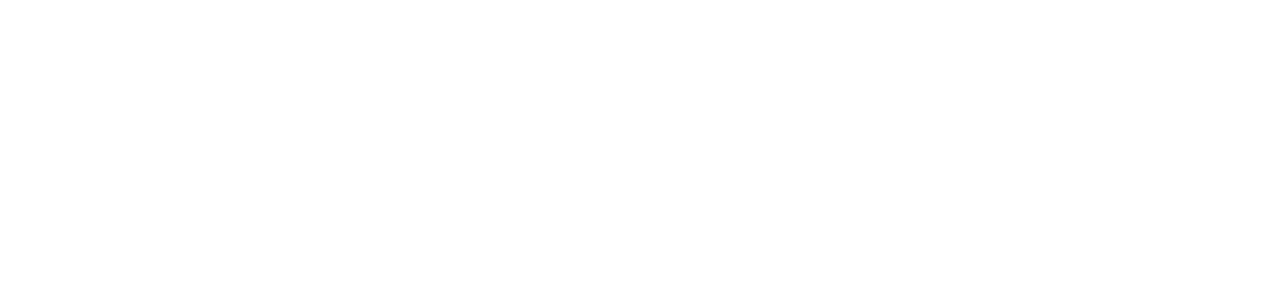
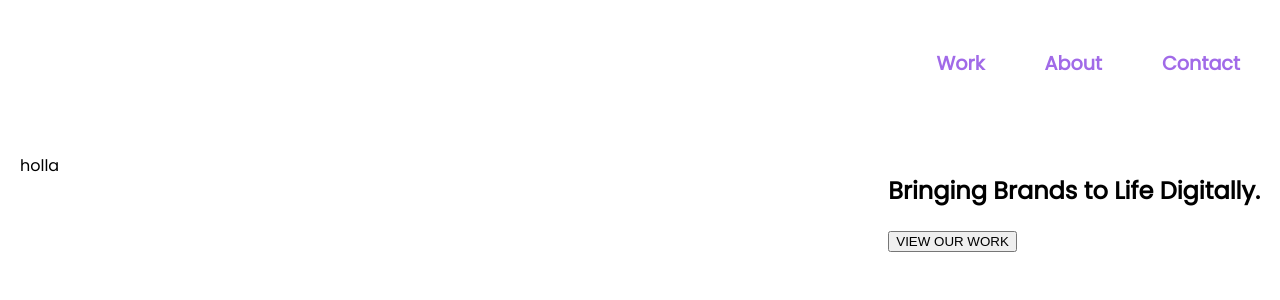
Before and after one commit to Viki-Robles/valarr, a React (Create React App) app: page / in a window 1280 px wide. Shown: the top 300 px of the page. Built offline with nearby package versions, Linux system fonts and the light colour scheme.

Commit message:
Adding the first page

```diff
--- a/public/index.html
+++ b/public/index.html
@@ -10,6 +10,7 @@
       content="Web site created using create-react-app"
     />
     <link rel="apple-touch-icon" href="%PUBLIC_URL%/logo192.png" />
+    <link href="https://fonts.googleapis.com/css2?family=Poppins:wght@200;300;400&display=swap" rel="stylesheet">
     <!--
       manifest.json provides metadata used when your web app is installed on a
       user's mobile device or desktop. See https://developers.google.com/web/fundamentals/web-app-manifest/
--- a/src/App.js
+++ b/src/App.js
@@ -1,11 +1,15 @@
 import React from 'react';
-import logo from './logo.svg';
 import './App.css';
+import NavBar from './NavBar/NavBar';
+import sectionOne from './SectionOne/SectionOne';
+import SectionOne from './SectionOne/SectionOne';
 
 function App() {
   return (
     <div className="App">
-
+      <NavBar/>
+      <br/>
+      <SectionOne/>
     </div>
   );
 }
--- /dev/null
+++ b/src/NavBar/NavBar.css
@@ -0,0 +1,94 @@
+.myNav {
+    height: 15vh;
+    width: 100vw;
+    background: white;
+    display: flex;
+    flex-direction: row-reverse;
+    align-items: center;
+    top: 0;
+    position: absolute;
+  }
+
+  .burgerButton {
+    background: none;
+    border: none;
+    outline: none;
+    z-index: 2;
+    margin-right: 25px;
+  }
+
+  .burger {
+    height: 40px;
+  }
+
+  .navMenu {
+    position: fixed;
+    height: 100vh;
+    width: 100vw;
+    display: flex;
+    flex-direction: column;
+    justify-content: space-evenly;
+    text-align: center;
+    z-index: 1;
+    background: #A16AE8;
+    top: 0;
+  }
+
+  .navItem a {
+    font-size: 10px;
+    font-weight: 600;
+    text-decoration: none;
+    color: white;
+  }
+  .burgerButton {
+    background: none;
+    border: none;
+    outline: none;
+    z-index: 2;
+    margin-right: 25px;
+  }
+
+  #menuDisplayoff {
+    display: none;
+  }
+
+  @media (min-width: 600px) {
+    .burgerButton {
+      display: none;
+    }
+    .myNav {
+      display: none;
+    }
+    #menuDisplayoff {
+      display: flex;
+    }
+
+    .navMenu {
+      display: flex;
+      justify-content: flex-end;
+      flex-direction: row;
+      padding: 0;
+      top: 0;
+      margin: 0;
+      height: 0;
+      position: relative;
+    }
+
+    .navItem a {
+      padding: 10px;
+      font-size: 1.5vw;
+      color: #A16AE8;
+      border-radius: 10px;
+      margin: 10px;
+      scroll-behavior: smooth;
+    }
+
+    .navItem a:hover {
+      background-color: white;
+    }
+
+    .navItem {
+        padding-top: 28px;
+        padding-right: 20px;
+      }
+  }
--- /dev/null
+++ b/src/NavBar/NavBar.js
@@ -0,0 +1,39 @@
+import React, { useState } from 'react';
+import './NavBar.css';
+import burger from './images/burger.png'
+
+export default function NavBar() {
+    const [menuDisplay, setMenuDisplay] = useState("menuDisplayoff");
+
+   function toggleMenu() {
+    setMenuDisplay(menuDisplay === "menuDisplayoff" ? "" : "menuDisplayoff");
+  }
+  return (
+    <div>
+      <nav className="myNav">
+        <button className="burgerButton" onClick={() => toggleMenu()}>
+        <img className="burger" src={burger} alt="burger" />
+        </button>
+      </nav>
+      <main className="navMenu" id={menuDisplay}>
+        <h4 className="navItem">
+          <a href="#work" onClick={() => toggleMenu()}>
+            Work
+          </a>
+        </h4>
+        <h4 className="navItem">
+          <a href="#about" onClick={() => toggleMenu()}>
+            About
+          </a>
+        </h4>
+        <h4 className="navItem">
+          <a href="#contact" onClick={() => toggleMenu()}>
+            Contact
+          </a>
+        </h4>
+      </main>
+    </div>
+  );
+}
+
+/* * <img className="burger" src={mylogo} alt="burger" /> */
--- /dev/null
+++ b/src/SectionOne/SectionOne.css
@@ -0,0 +1,13 @@
+
+.sectionOne {
+    margin-top: 10%;
+}
+.sectionOne-Items {
+    display: grid;
+    grid-template-columns: 1fr 1fr;
+    margin: 20px;
+}
+
+.sectionOne-itemB {
+    justify-self: end;
+}
--- /dev/null
+++ b/src/SectionOne/SectionOne.js
@@ -0,0 +1,16 @@
+import React from 'react';
+import './SectionOne.css';
+
+export default function SectionOne() {
+    return (
+        <div className="sectionOne">
+            <div className="sectionOne-Items">
+                <div className="sectionOne-itemA">holla</div>
+                <div className="sectionOne-itemB">
+                    <h2>Bringing Brands to Life Digitally.</h2>
+                    <button>VIEW OUR WORK</button>
+                </div>
+            </div>
+        </div>
+    );
+}
--- a/src/index.css
+++ b/src/index.css
@@ -1,8 +1,6 @@
 body {
   margin: 0;
-  font-family: -apple-system, BlinkMacSystemFont, 'Segoe UI', 'Roboto', 'Oxygen',
-    'Ubuntu', 'Cantarell', 'Fira Sans', 'Droid Sans', 'Helvetica Neue',
-    sans-serif;
+  font-family:  'Poppins', sans-serif;
   -webkit-font-smoothing: antialiased;
   -moz-osx-font-smoothing: grayscale;
 }
```
Also changed, not shown: src/NavBar/images/burger.png (added).
